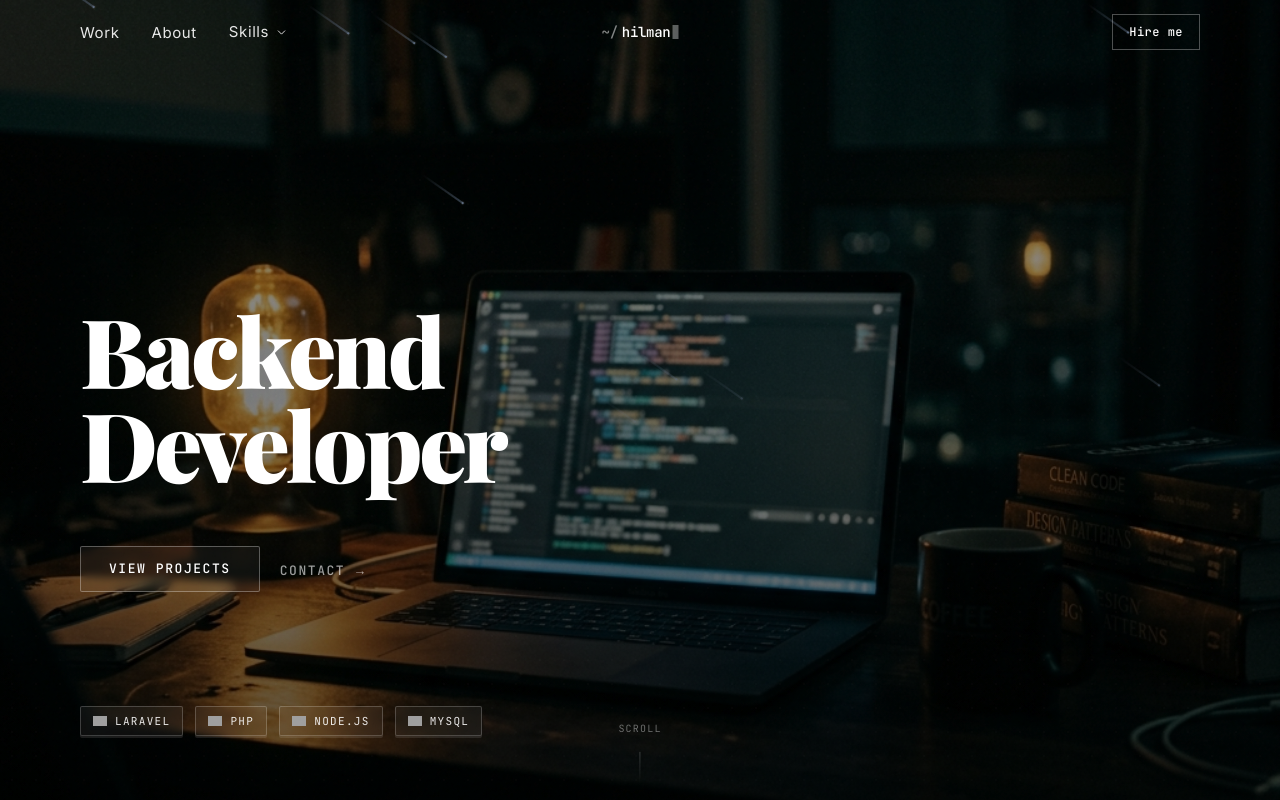
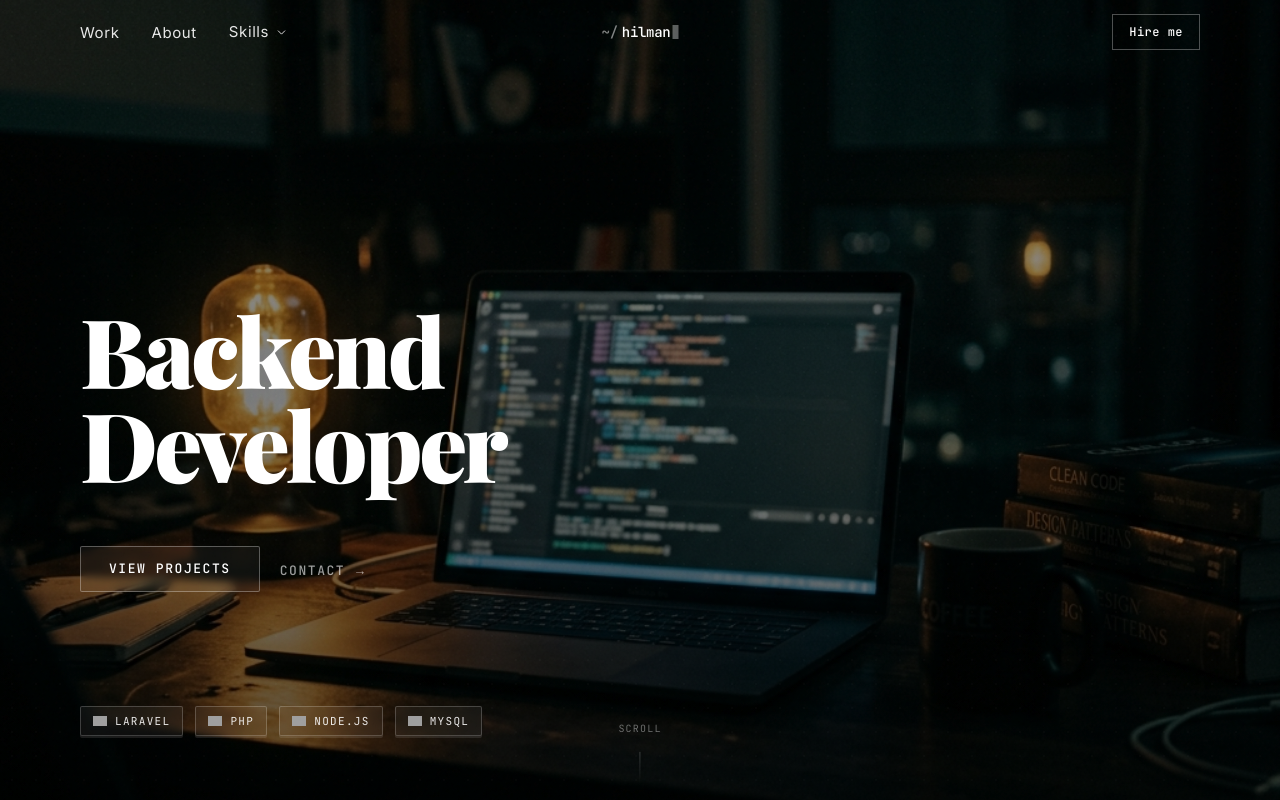
Before and after one commit to kaz-hero123/hilman-portfolio, a Next.js app: page / in a window 1280 px wide. Shown: the top 800 px of the page. Built offline with nearby package versions, Linux system fonts and the light colour scheme; grey boxes are pictures that could not be loaded.

Commit message:
style: remove meteors from hero section

```diff
--- a/src/components/animations/Meteors.tsx
+++ /dev/null
@@ -1,50 +0,0 @@
-'use client'
-
-import { cn } from "@/lib/utils"
-import React, { useEffect, useState } from "react"
-
-export const Meteors = ({
-  number = 20,
-  className,
-}: {
-  number?: number
-  className?: string
-}) => {
-  const [meteors, setMeteors] = useState<number[]>([])
-
-  useEffect(() => {
-    // Generate meteor array on mount to avoid hydration mismatch
-    setMeteors(new Array(number).fill(0))
-  }, [number])
-
-  if (meteors.length === 0) return null
-
-  return (
-    <div className="absolute inset-0 overflow-hidden pointer-events-none z-0">
-      {meteors.map((_, idx) => {
-        // Randomize spawn position across the screen width
-        const left = Math.floor(Math.random() * 100) + "%"
-        // Randomize delay and duration
-        const delay = Math.random() * (1.5 - 0.2) + 0.2 + "s"
-        const duration = Math.floor(Math.random() * (8 - 3) + 3) + "s"
-
-        return (
-          <span
-            key={"meteor" + idx}
-            className={cn(
-              "animate-meteor-effect absolute h-0.5 w-0.5 rounded-[9999px] bg-slate-500 shadow-[0_0_0_1px_#ffffff10] rotate-[215deg]",
-              "before:content-[''] before:absolute before:top-1/2 before:transform before:-translate-y-[50%] before:w-[50px] before:h-[1px] before:bg-gradient-to-r before:from-[#64748b] before:to-transparent",
-              className
-            )}
-            style={{
-              top: -5,
-              left,
-              animationDelay: delay,
-              animationDuration: duration,
-            }}
-          ></span>
-        )
-      })}
-    </div>
-  )
-}
--- a/src/components/sections/Hero.tsx
+++ b/src/components/sections/Hero.tsx
@@ -6,7 +6,6 @@ import Image from 'next/image'
 import { createStaggerContainer, fadeInVariant } from '@/lib/motion'
 import { ScrambleText } from '@/components/animations/ScrambleText'
 import { Magnetic } from '@/components/animations/Magnetic'
-import { Meteors } from '@/components/animations/Meteors'
 
 // ─── Animation variants ───────────────────────────────────────────────────────
 
@@ -72,9 +71,6 @@ export function Hero() {
         />
         {/* Dark scrim for text contrast */}
         <div className="absolute inset-0 bg-gradient-to-b from-black/40 via-black/50 to-black/65" />
-
-        {/* Meteor Shower */}
-        <Meteors number={15} />
 
         {/* Base dim grid */}
         <div className="absolute inset-0 dot-grid opacity-20" />
```
